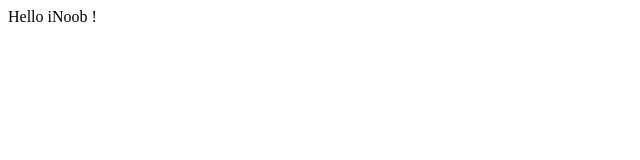
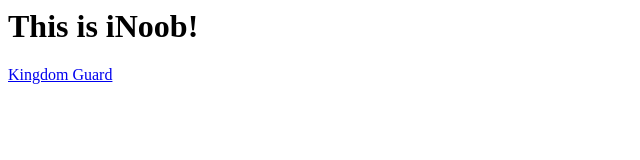
Before and after one commit to iNoob-gaming/inoob-gaming.github.io, a plain HTML site: page index.html in a window 1280 px wide. Shown: the whole page, without its empty margins (0-640 px from the left). Drawn offline with Linux system fonts and the light colour scheme.

Commit message:
Add link to KG

```diff
--- a/index.html
+++ b/index.html
@@ -1 +1,2 @@
-Hello iNoob !
+<h1>This is iNoob! </h1>
+<a href="/kg">Kingdom Guard</a>
```
